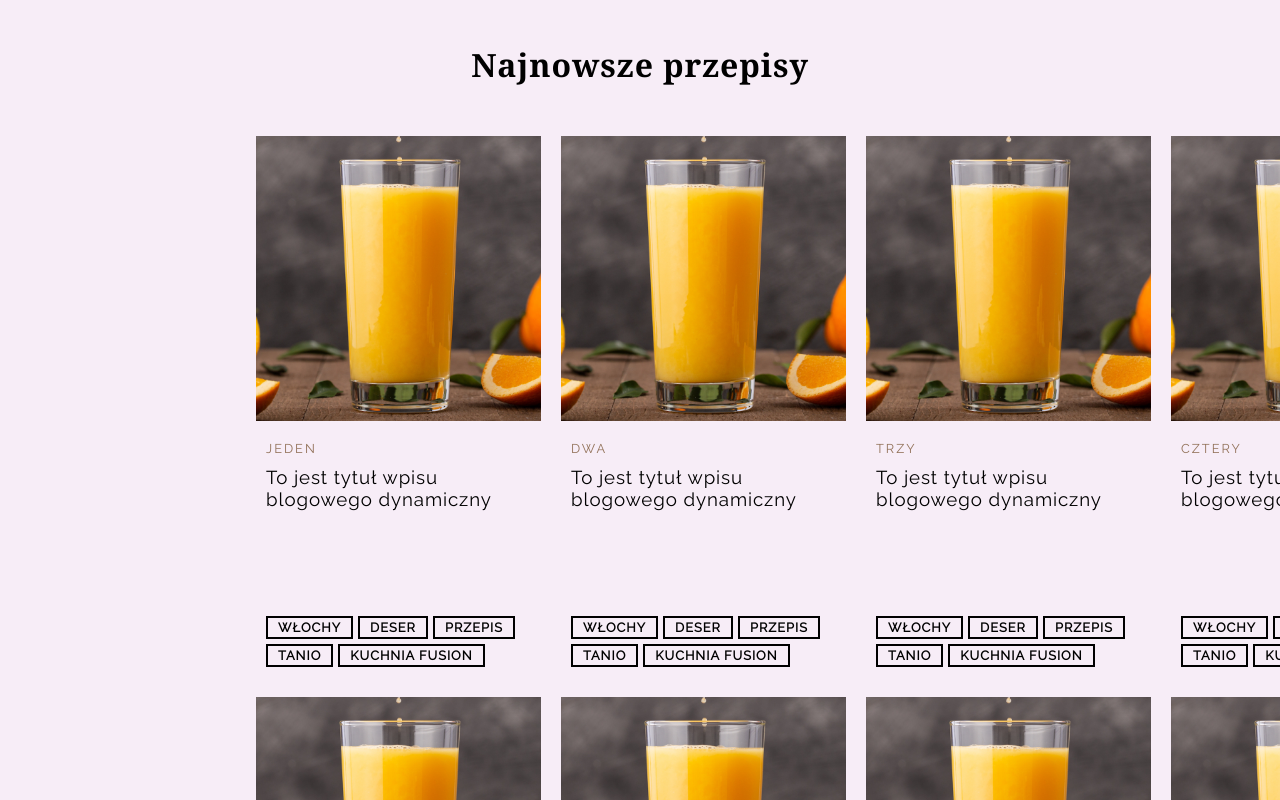
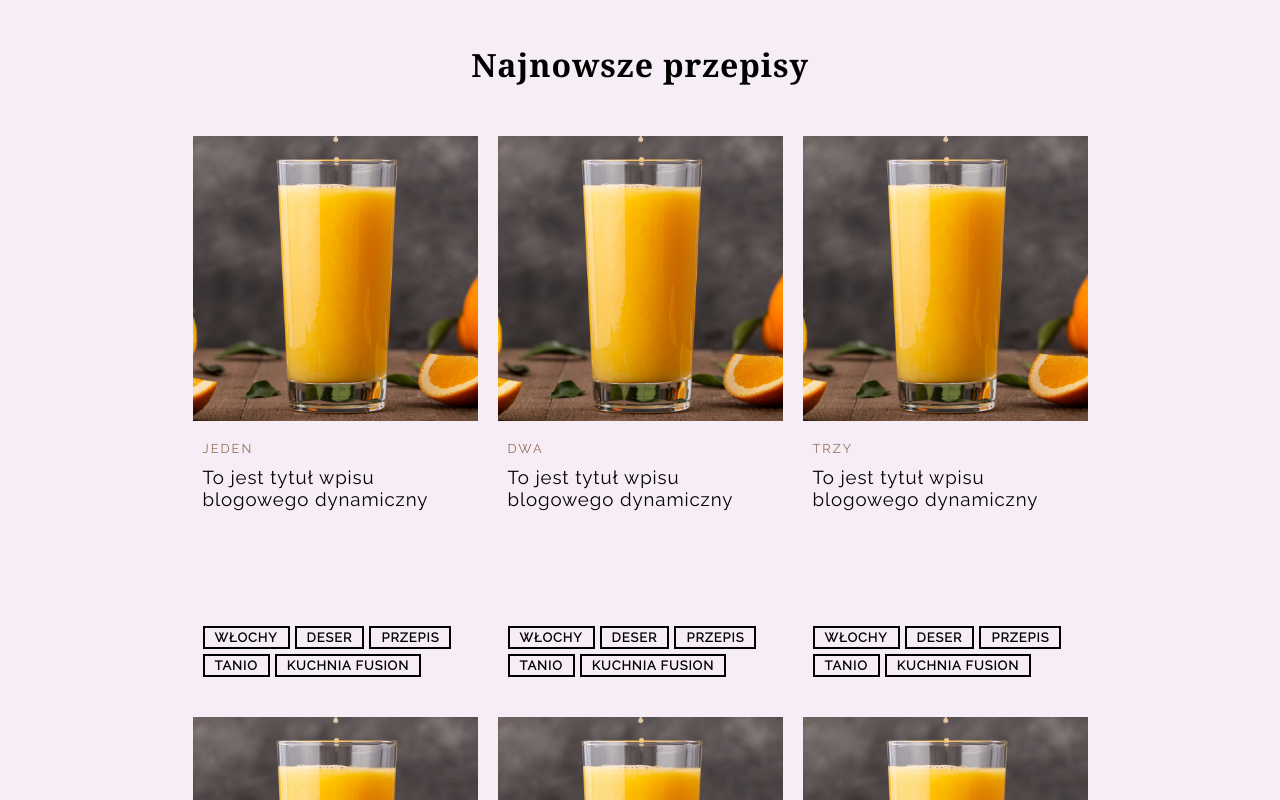
Before and after one commit to wojank/share-my-recipe, a Vue app in the folder frontend/: page / in a window 1280 px wide. Shown: the part 900-1700 px from the top of the page. Built offline with nearby package versions, Linux system fonts and the light colour scheme; a web font is replaced by a local one.

Commit message:
27th, frontend: updated ThePostList, TheCard, CategoryTags component styles

```diff
--- a/frontend/src/assets/sass/components/category-tags.scss
+++ b/frontend/src/assets/sass/components/category-tags.scss
@@ -2,6 +2,7 @@
   display: flex;
   flex-wrap: wrap;
   gap: 5px;
+  margin-inline: 10px;
 
   &__tag {
     font-weight: bold;
--- a/frontend/src/assets/sass/components/the-card.scss
+++ b/frontend/src/assets/sass/components/the-card.scss
@@ -1,6 +1,6 @@
 .card {
   &__image {
-    width: 285px;
+    width: 100%;
     height: 285px;
     margin-bottom: 10px;
   }
--- a/frontend/src/assets/sass/components/the-post-list.scss
+++ b/frontend/src/assets/sass/components/the-post-list.scss
@@ -5,10 +5,11 @@
 
   &__wrapper {
     display: grid;
-    grid-template-columns: repeat(4, 1fr);
-    gap: 20px;
+    grid-template-columns: repeat(auto-fit, 285px);
+    gap: 40px 20px;
     margin: 0 auto;
-    width: 60%;
+    width: 75%;
+    justify-content: center;
   }
 
   &__title {
--- a/frontend/src/components/TheCard.vue
+++ b/frontend/src/components/TheCard.vue
@@ -5,16 +5,16 @@ defineProps<{ elo: string }>();
 </script>
 
 <template>
-  <a href="#" class="card-link">
   <article class="card">
+    <!-- rouer link -->
     <img class="card__image" src="/orange-juice.jpg" alt="hej" />
     <div class="card__typography">
       <span class="card__category">{{ elo }}</span>
       <h3 class="card__title">To jest tytuł wpisu blogowego dynamiczny</h3>
+    </div>
+    <!-- router link -->
     <CategoryTags />
-      </div>
   </article>
-  </a>
 </template>
 
 <style scoped>
```
Lines whose indentation alone changed are shown as unchanged.
